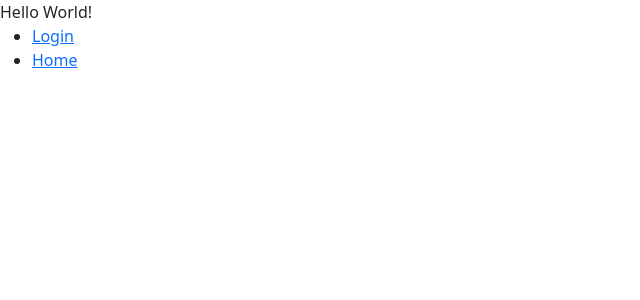
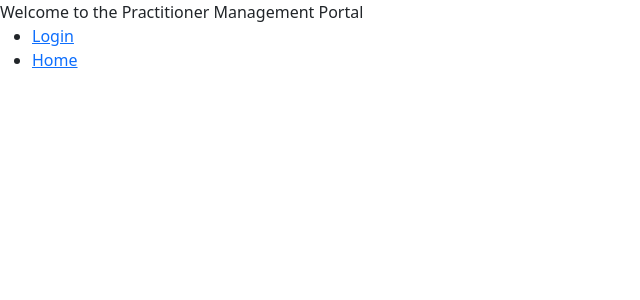
Before and after one commit to nirajan-bist/practitioner, a React (Create React App) app in the folder app/: page / in a window 1280 px wide. Shown: the top 300 px of the page, without its empty margins (0-640 px from the left). Built offline with nearby package versions, Linux system fonts and the light colour scheme.

Commit message:
Added useDocumentTitle hook

```diff
--- a/app/public/index.html
+++ b/app/public/index.html
@@ -1,43 +1,20 @@
 <!DOCTYPE html>
 <html lang="en">
+
 <head>
   <meta charset="utf-8" />
   <link rel="icon" href="%PUBLIC_URL%/favicon.ico" />
   <meta name="viewport" content="width=device-width, initial-scale=1" />
   <meta name="theme-color" content="#000000" />
-    <meta
-      name="description"
-      content="Web site created using create-react-app"
-    />
+  <meta name="description" content="Web site created using create-react-app" />
   <link rel="apple-touch-icon" href="%PUBLIC_URL%/logo192.png" />
-    <!--
-      manifest.json provides metadata used when your web app is installed on a
-      user's mobile device or desktop. See https://developers.google.com/web/fundamentals/web-app-manifest/
-    -->
   <link rel="manifest" href="%PUBLIC_URL%/manifest.json" />
-    <!--
-      Notice the use of %PUBLIC_URL% in the tags above.
-      It will be replaced with the URL of the `public` folder during the build.
-      Only files inside the `public` folder can be referenced from the HTML.
+  <title>Practitioner Management</title>
+</head>
 
-      Unlike "/favicon.ico" or "favicon.ico", "%PUBLIC_URL%/favicon.ico" will
-      work correctly both with client-side routing and a non-root public URL.
-      Learn how to configure a non-root public URL by running `npm run build`.
-    -->
-    <title>React App</title>
-  </head>
 <body>
   <noscript>You need to enable JavaScript to run this app.</noscript>
   <div id="root"></div>
-    <!--
-      This HTML file is a template.
-      If you open it directly in the browser, you will see an empty page.
+</body>
 
-      You can add webfonts, meta tags, or analytics to this file.
-      The build step will place the bundled scripts into the <body> tag.
-
-      To begin the development, run `npm start` or `yarn start`.
-      To create a production bundle, use `npm run build` or `yarn build`.
-    -->
-  </body>
 </html>
--- a/app/src/App.js
+++ b/app/src/App.js
@@ -1,10 +1,14 @@
 import React from "react";
 import { Outlet, Link } from "react-router-dom";
 
+import useDocumentTitle from "hooks/useDocumentTitle";
+
 const App = (props) => {
+  useDocumentTitle("Home");
+
   return (
     <div>
-      <div>Hello World!</div>
+      <div>Welcome to the Practitioner Management Portal</div>
 
       <nav>
         <ul>
--- a/app/src/components/Login.js
+++ b/app/src/components/Login.js
@@ -1,11 +1,15 @@
+import Form from "react-bootstrap/Form";
 import Button from "react-bootstrap/Button";
-import Form from "react-bootstrap/Form";
+
+import useDocumentTitle from "hooks/useDocumentTitle";
 
 import "./login.css";
 
 const { Group, Label, Control } = Form;
 
 export default function Login() {
+  useDocumentTitle("Login");
+
   return (
     <div id="login-form" className="">
       <Form className="form-signin">
--- /dev/null
+++ b/app/src/hooks/useDocumentTitle.js
@@ -0,0 +1,13 @@
+import { useEffect } from "react";
+
+const useDocumentTitle = (title, defaultTitle = "Practitioner Management") => {
+  useEffect(() => {
+    window.document.title = `${title} | Practitioner Management`;
+
+    return () => {
+      window.document.title = defaultTitle;
+    };
+  }, [title]);
+};
+
+export default useDocumentTitle;
```
Lines whose indentation alone changed are shown as unchanged.
